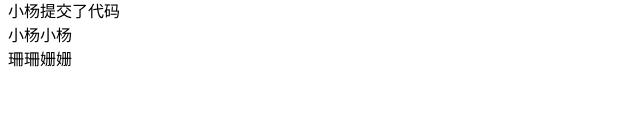
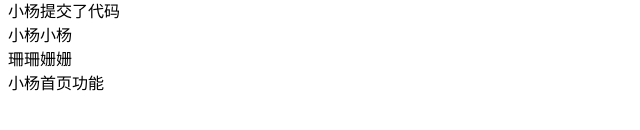
Before and after one commit to ouliheng/second_project, a plain HTML site: page index1.html in a window 1280 px wide. Shown: the part 154-284 px from the top of the page, without its empty margins (0-640 px from the left). Drawn offline with Linux system fonts and the light colour scheme.

Commit message:
小杨首页功能

```diff
--- a/index1.html
+++ b/index1.html
@@ -16,6 +16,7 @@
     <div>小杨提交了代码</div>
     <div>小杨小杨</div>
     <div>珊珊姗姗</div>
+    <div>小杨首页功能</div>
     <script src="./login.js"></script>
     <script src="./register.js"></script>
   </body>
```
